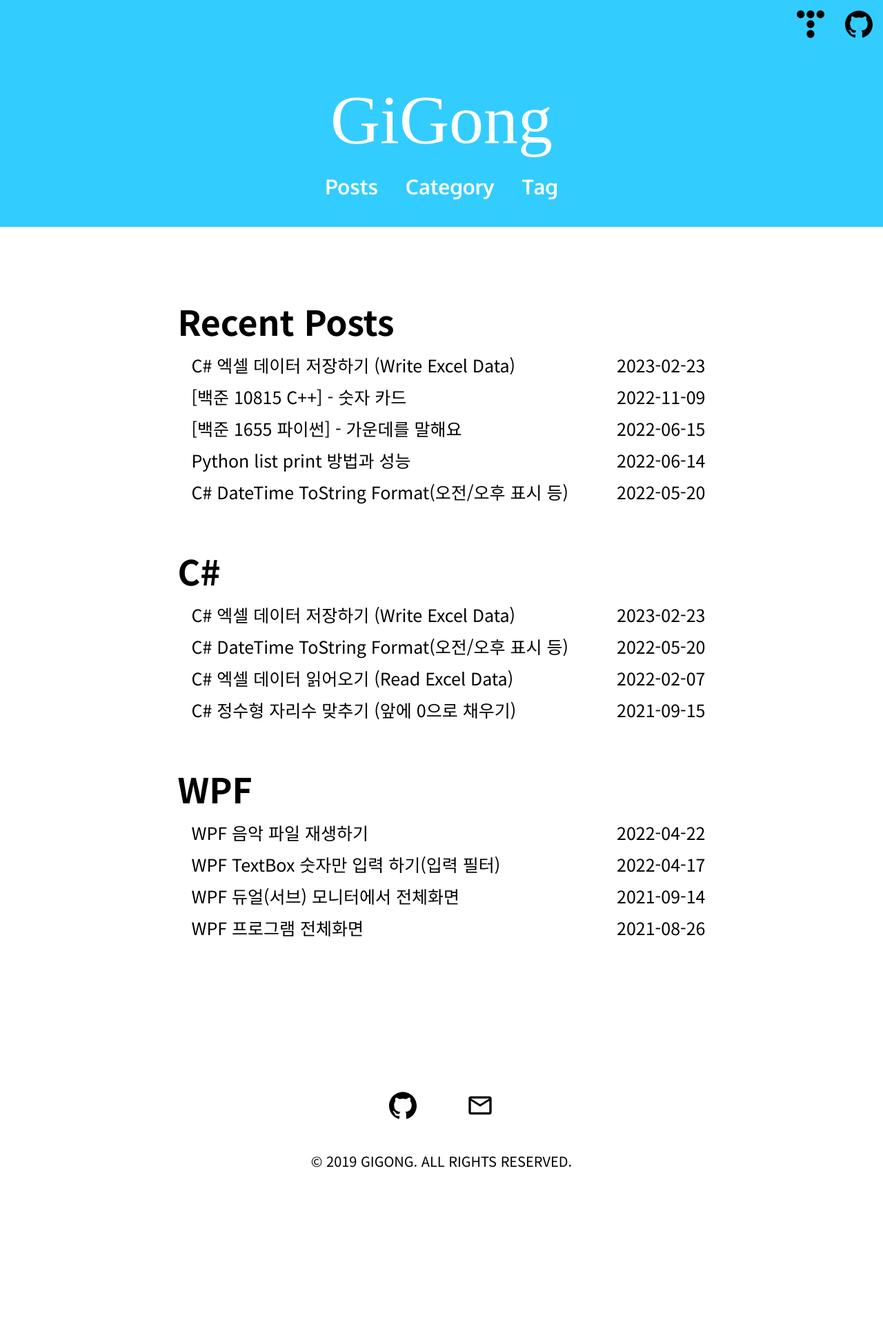
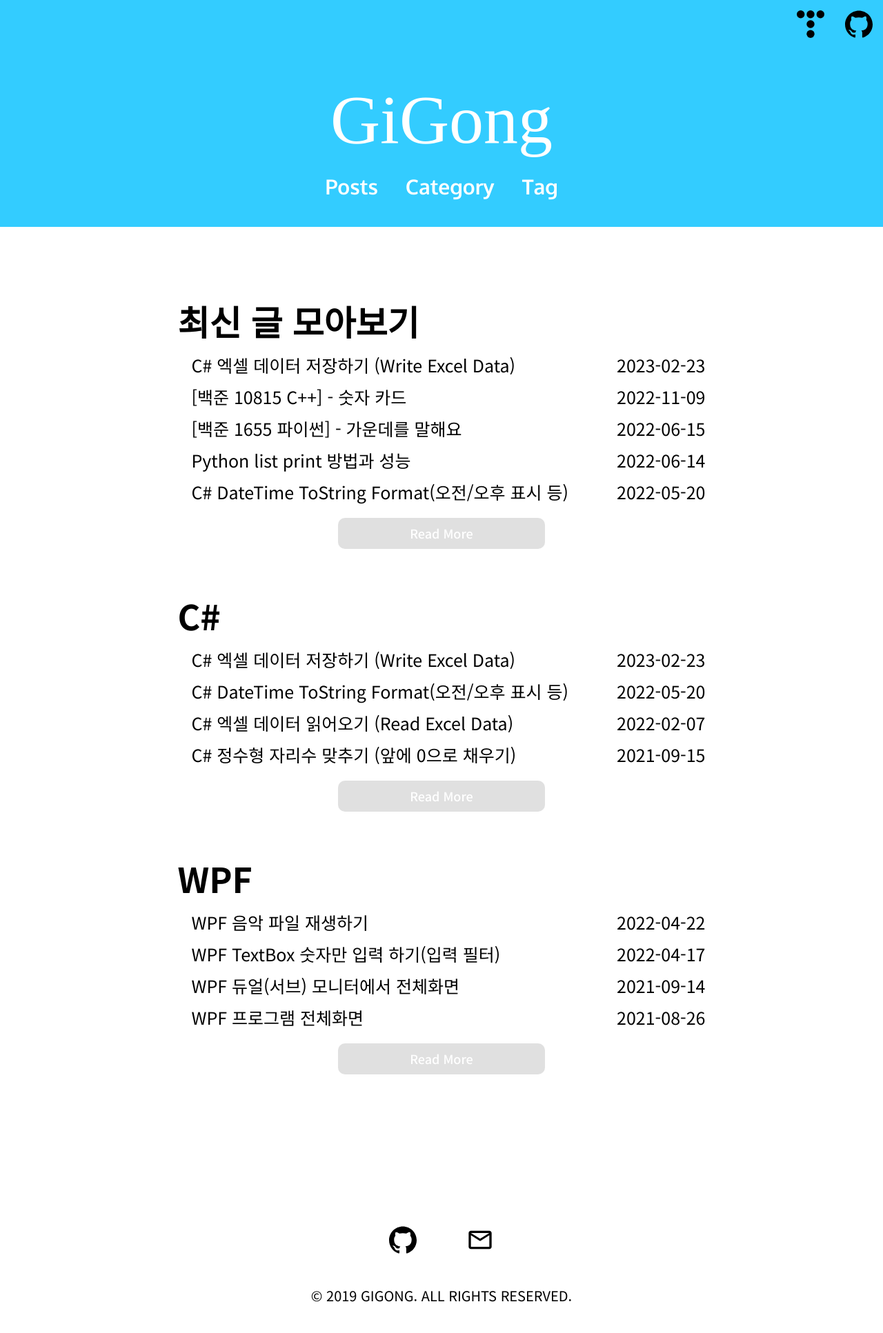
Before and after one commit to GiGong/gigong.github.io, a Jekyll site: the page built from index.html, in a window 1280 px wide. Shown: the whole page at 69% size. Built offline with Jekyll 4.4.1, drawn with Linux system fonts in a browser that asks for light colours; some web fonts are replaced; before the commit the page ends 1738 px from its top, so only the background shows below that.

Commit message:
Make 'Read More' button in home page and refacoring

```diff
--- a/_sass/jekyll-gg/_base.scss
+++ b/_sass/jekyll-gg/_base.scss
@@ -61,7 +61,7 @@ time {
 }
 
 a:not(#post-content a, #tag-page-tag-list a,
-        .toc_post a:hover) {
+        .toc_post a:hover, .btn_container a) {
     color: inherit;
     text-decoration: none;
 }
@@ -70,3 +70,14 @@ ul:not(#post-content ul, #related-post ul) {
     list-style: none;
     padding: 0;
 }
+
+.btn_container {
+    display: flex;
+    justify-content: center;
+}
+
+.button {
+    display: flex;
+    justify-content: center;
+    align-items: center;
+}
--- a/_sass/jekyll-gg/_section.scss
+++ b/_sass/jekyll-gg/_section.scss
@@ -72,13 +72,14 @@ section {
 }
 
 .home_title {
+    display: inline;
     font-size: 2.5rem;
     font-weight: var(--black);
 }
 
 .home_posts_list {
     margin-top: 0.5rem;
-    margin-bottom: 0rem;
+    margin-bottom: 1rem;
     padding-left: 1rem !important;
 }
 
@@ -89,6 +90,24 @@ section {
 
     display: flex;
     justify-content: space-between;
+}
+
+.home_readmore.button {
+    width: 15rem;
+    height: 2.25rem;
+    border-radius: 10px;
+    color: white;
+    background-color: #E0E0E0;
+
+    font-size: 0.9rem;
+    font-weight: var(--bold);
+    text-decoration: none;
+
+    transition: 0.25s;
+}
+
+.home_readmore.button:hover {
+    background-color: #3c3c3c;
 }
 //#endregion -------- Home --------
 
--- a/index.html
+++ b/index.html
@@ -5,7 +5,9 @@ layout: home
 
 <div class="home_list_wrapper">
 
-    <h1 class="home_title"><a href="/posts">Recent Posts</a></h1>
+  <a href="/posts">
+    <h1 class="home_title">최신 글 모아보기</h1>
+  </a>
 
   <ul class="home_posts_list">
     {% for post in site.posts limit:5  %}
@@ -17,6 +19,11 @@ layout: home
       </a>
     {% endfor %}
   </ul>
+
+  <div class="btn_container">
+    <a class="home_readmore button" href="/posts">Read More</a>
+  </div>
+
 </div>
 
 
@@ -25,6 +32,7 @@ layout: home
   <a href="/category/{{ category_main | url_encode }}">
     <h1 class="home_title">{{ category_main }}</h1>
   </a>
+
   <ul class="home_posts_list">
     {% assign category_posts = site.posts | where: 'categories', category_main %}
     {% for post in category_posts limit:5 %}
@@ -36,5 +44,10 @@ layout: home
       </a>
     {% endfor %}
   </ul>
+
+  <div class="btn_container">
+    <a class="home_readmore button" href="/category/{{ category_main | url_encode }}">Read More</a>
+  </div>
+
 </div>
 {% endfor %}
```
